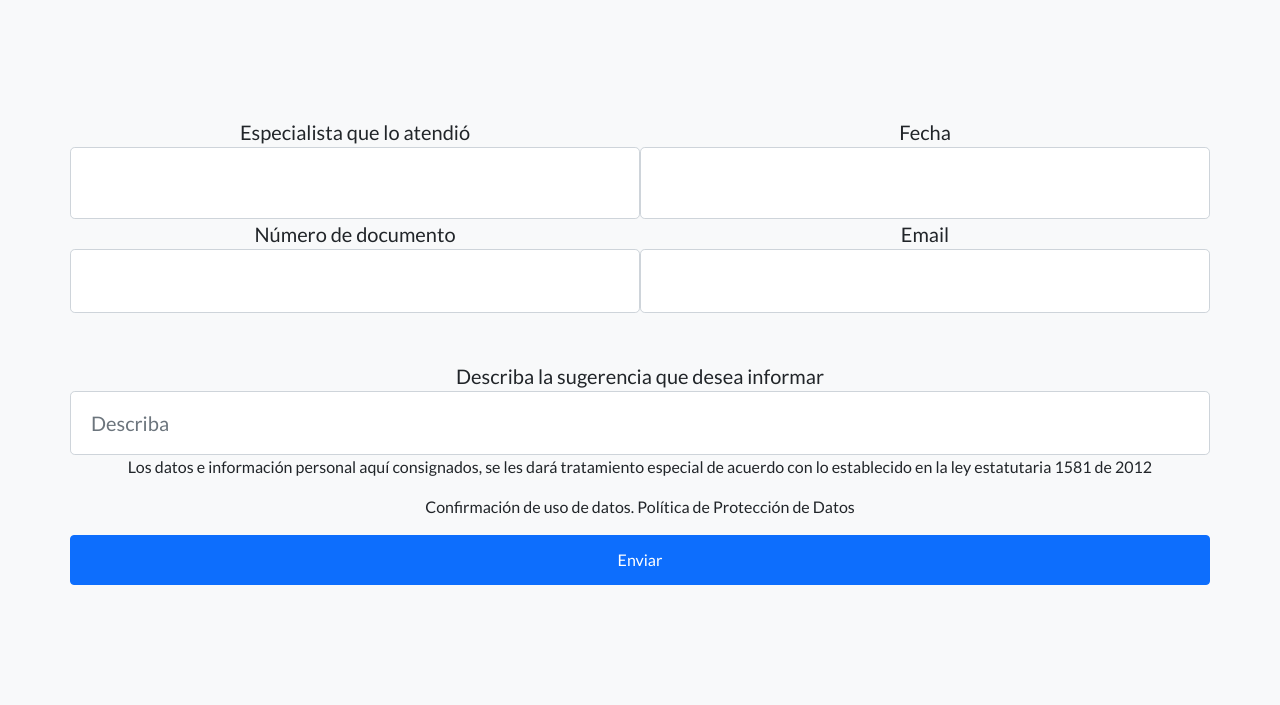
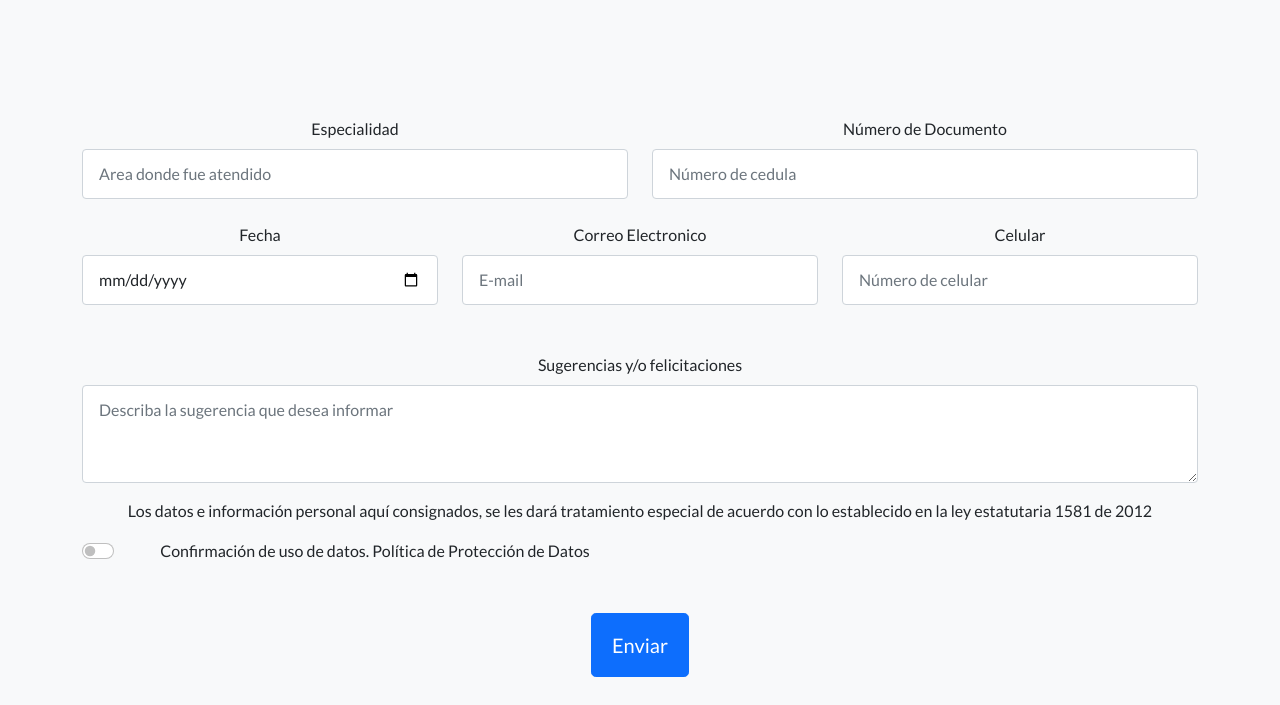
Before and after one commit to jesernas/clinica-vive-mejor, a plain HTML site: page paciente1.html in a window 1280 px wide. Shown: the part 95-800 px from the top of the page. Drawn offline with nearby package versions, Linux system fonts and the light colour scheme.

Commit message:
version2 cambios en espacio y boton de politicas

```diff
--- a/paciente1.html
+++ b/paciente1.html
@@ -25,39 +25,57 @@
         </nav>
         <section class="features-icons bg-light text-center">
             <div class="container">
-                <div class="row">
-                   <div class="col-sm-6">
-                        <div class="row">
-                            <p class="lead mb-0"> <b>Especialista que lo atendió</b></p>
-                            <input class="form-control form-control-lg" id="nombre_especialista" type="email" placeholder="" data-sb-validations="required,email" />
-                            <br>
-                            <br>
-                            <br>
-                            <p class="lead mb-0"> <b>Número de documento</b></p>
-                            <input class="form-control form-control-lg" id="documento" type="email" placeholder="" data-sb-validations="required,email" />
+                <form action = "#">
+
+                    <div class="row">
+                        <div class="col-lg-6">
+                            <label for="form-label" class="form-label">Especialidad</label> <br>
+                            <input type="text"  class="form-control" required placeholder="Area donde fue atendido">
+                        </div>
+                        <div class="col-lg-6">
+                                    <label for="form-label" class="form-label">Número de Documento</label> <br>
+                                    <input type="number"  class="form-control" required placeholder="Número de cedula">
                         </div>
                     </div>
-                    <div class="col-sm-6">
-                        <div class="row">
-                            <p class="lead mb-0"> <b>Fecha</b></p>
-                            <input class="form-control form-control-lg" id="fecha_sugerencia" type="email" placeholder="" data-sb-validations="required,email" />
-                            <br>
-                            <br>
-                            <br>
-                            <p class="lead mb-0"> <b>Email</b></p>
-                            <input class="form-control form-control-lg" id="email" type="email" placeholder="" data-sb-validations="required,email" />
+                    <br>
+
+                    <div class="row">
+                        <div class="col-lg-4">
+                            <label for="form-label" class="form-label">Fecha</label> <br>
+                            <input type="date"  class="form-control" required placeholder="Area donde fue atendido">
+                        </div>
+                        <div class="col-lg-4">
+                            <label for="form-label" class="form-label">Correo Electronico</label> <br>
+                            <input type="email"  class="form-control" required placeholder="E-mail">
+                        </div>
+                        <div class="col-lg-4">
+                            <label for="form-label" class="form-label">Celular</label> <br>
+                            <input type="number"  class="form-control" required placeholder="Número de celular">
                         </div>
                     </div>
-                </div>
-                <br>
-                <br>
-                <div class="row">
-                    <p class="lead mb-0"> <b>Describa la sugerencia que desea informar</b></p>
-                    <input class="form-control form-control-lg" id="sugerencia" type="email" placeholder="Describa" data-sb-validations="required,email" />
-                    <p>Los datos e información personal aquí consignados, se les dará tratamiento especial de acuerdo con lo establecido en la ley estatutaria 1581 de 2012</p>
-                    <p>Confirmación de uso de datos. Política de Protección de Datos</p>
-                    <a class="btn btn-primary" href="#signup">Enviar</a>
-                </div>
+
+
+                    <br>
+                    <br>
+                    <div class="row">
+                        <div class="mb-3">
+                            <label for="exampleFormControlTextarea1" class="form-label">Sugerencias y/o felicitaciones</label>
+                            <textarea class="form-control" id="exampleFormControlTextarea1" rows="3"  placeholder="Describa la sugerencia que desea informar"></textarea>
+                        </div>
+                    </div>
+                        <p>Los datos e información personal aquí consignados, se les dará tratamiento especial de acuerdo con lo establecido en la ley estatutaria 1581 de 2012</p>
+                        <div class="row">
+                            <div class="col-sm-6">
+                                <div class="form-check form-switch">
+                                    <input class="form-check-input" type="checkbox" role="switch" required id="flexSwitchCheckDefault">
+                                    <label class="form-check-label" for="flexSwitchCheckDefault">Confirmación de uso de datos. Política de Protección de Datos</label>
+                                </div>
+                            </div>
+                        </div>
+                        <br><br>
+                        <button class="btn btn-lg btn-primary" type="submit" >Enviar</button>
+                    </div>
+                </form>
             </div>
         </section>
         <!-- Footer-->
```
